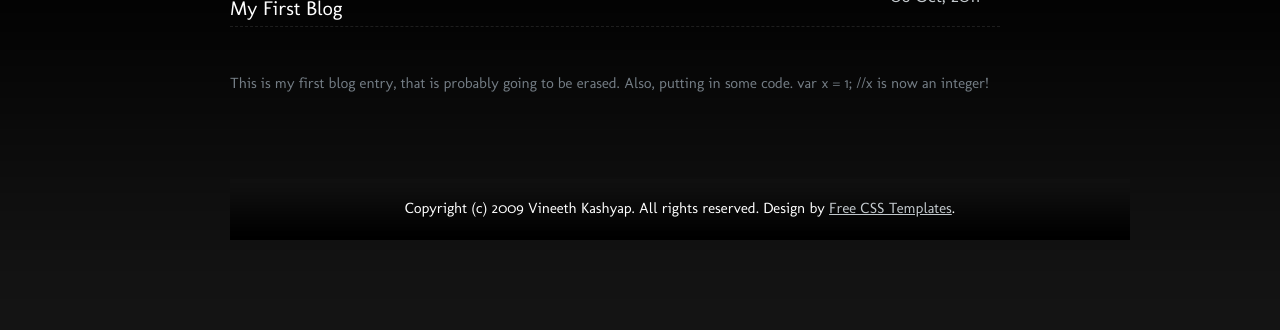
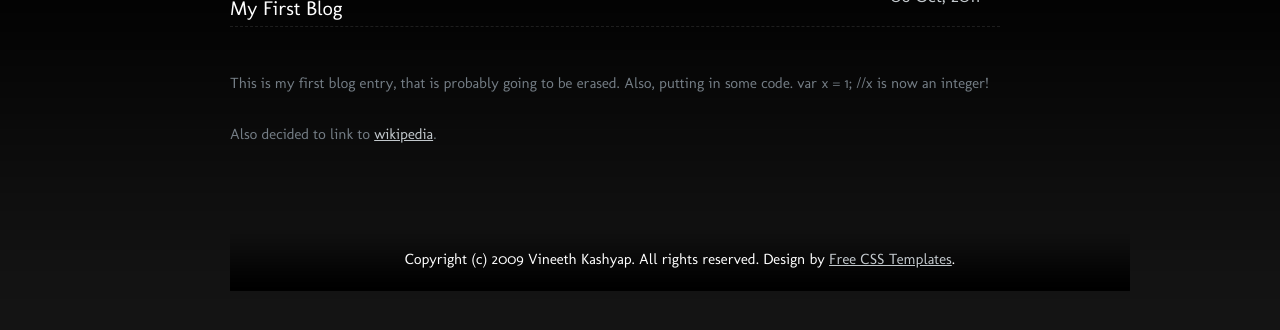
Before and after one commit to vineethk/vineethk.github.com, a Jekyll site: the page built from _posts/2011-10-06-first-post.md, in a window 1280 px wide, cut to the strip 304-726 px from the top of the page. Shown: the top 330 px of the strip. Built offline with Jekyll 4.4.1, drawn with Linux system fonts in a browser that asks for light colours.

Commit message:
Adding link to wiki.

```diff
--- a/_posts/2011-10-06-first-post.md
+++ b/_posts/2011-10-06-first-post.md
@@ -6,3 +6,5 @@ layout: template
 This is my first blog entry, that is probably going to be erased. Also, putting in some code.
 	var x = 1;
 	//x is now an integer!
+
+Also decided to link to [wikipedia](http://wikipedia.org).
```
